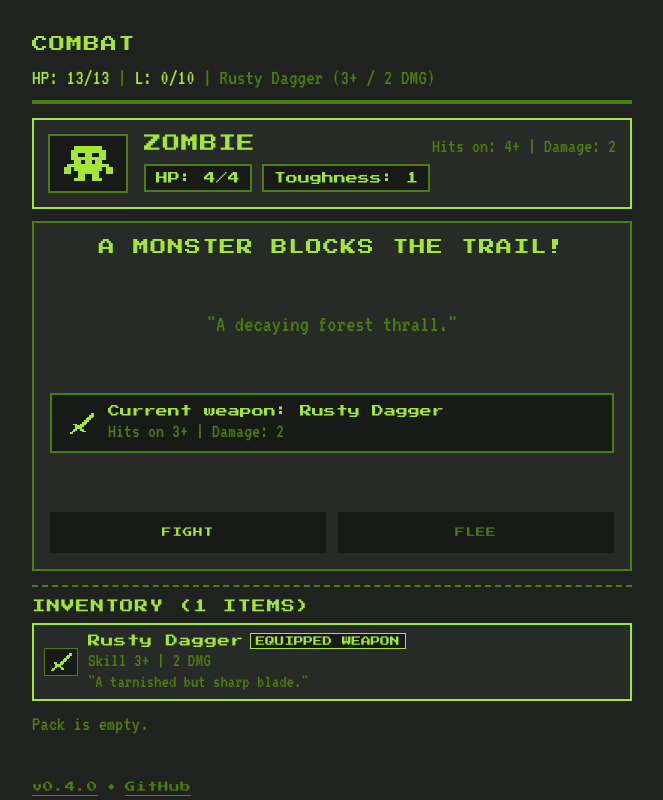
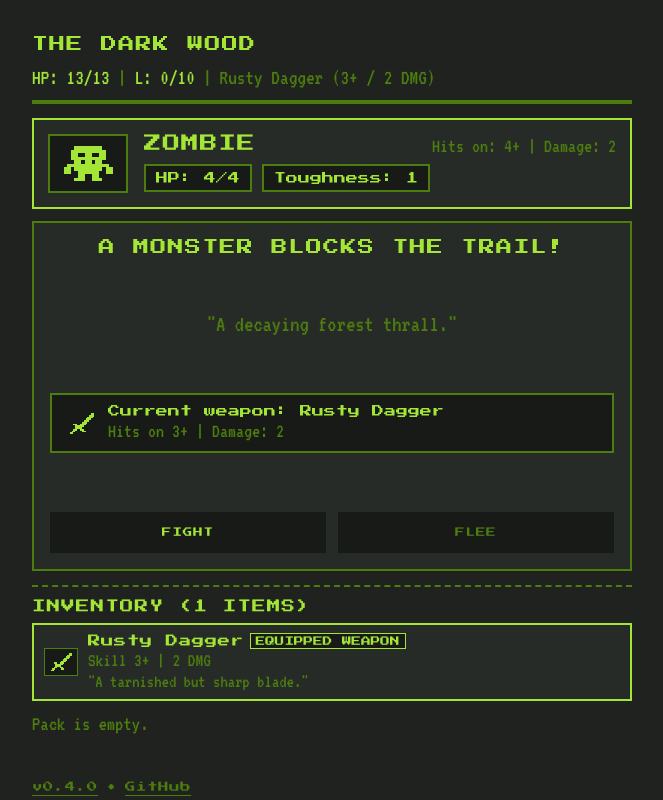
Before and after one commit to thisoldbear/the-dark-wood, a React (Vite) app: page / in a window 1280 px wide. Both pictures are taken after a click on the button "ENTER". Shown: the whole page, without its empty margins (308-971 px from the left). Built offline with nearby package versions, Linux system fonts and the light colour scheme.

Commit message:
refactor(header): set status-header__title to static 'The Dark Wood'

```diff
--- a/src/App.tsx
+++ b/src/App.tsx
@@ -32,16 +32,6 @@ interface AppProps {
   initialState?: GameState;
   rng?: Rng;
 }
-
-const TITLES: Record<string, string> = {
-  enemy: 'COMBAT',
-  lamp: 'SACRED LAMP',
-  rest: 'SANCTUARY',
-  pause: 'THE TRAIL',
-  chest: 'CHEST',
-  victory: 'VICTORY',
-  game_over: 'GAME OVER',
-};
 
 export function App({ initialState, rng = Math.random }: AppProps) {
   const [state, setState] = useState<GameState>(
@@ -148,9 +138,7 @@ export function App({ initialState, rng = Math.random }: AppProps) {
         {state.screen !== 'title' && (
           <header className="status-header" data-testid="status-header">
             <div className="status-header__left">
-              <span className="status-header__title">
-                {TITLES[state.screen] ?? 'THE DARK WOOD'}
-              </span>
+              <span className="status-header__title">The Dark Wood</span>
             </div>
             <div className="status-header__right">
               <span className="status-stat">
```
Also changed, not shown: 1 other file (tests, documents, lock files or other folders).
